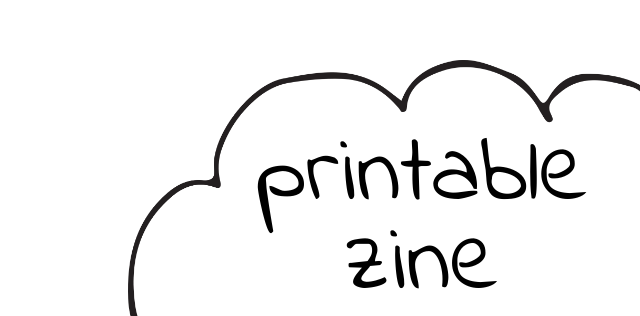
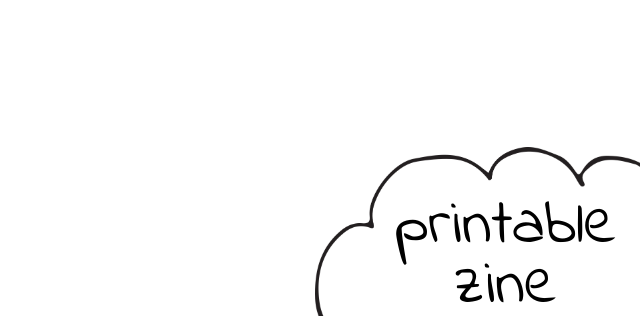
Before and after one commit to vbrown608/nbzine, a plain HTML site: page index.html in a window 1280 px wide. Shown: the part 484-800 px from the top of the page, without its empty margins (640-1280 px from the left). Drawn offline with Linux system fonts and the light colour scheme.

Commit message:
Set max width for bubble

```diff
--- a/styles.css
+++ b/styles.css
@@ -28,3 +28,17 @@ html, body {
   line-height: 7vw;
   text-align: center;
 }
+
+@media (min-width: 850px) {
+  .wrap {
+    width: 325px;
+    height: 169px;
+    padding: 0;
+  }
+
+  #corner-bubble {
+    padding: 50px 0 0 57px;
+    font-size: 64px;
+    line-height: 60px;
+  }
+}
```
